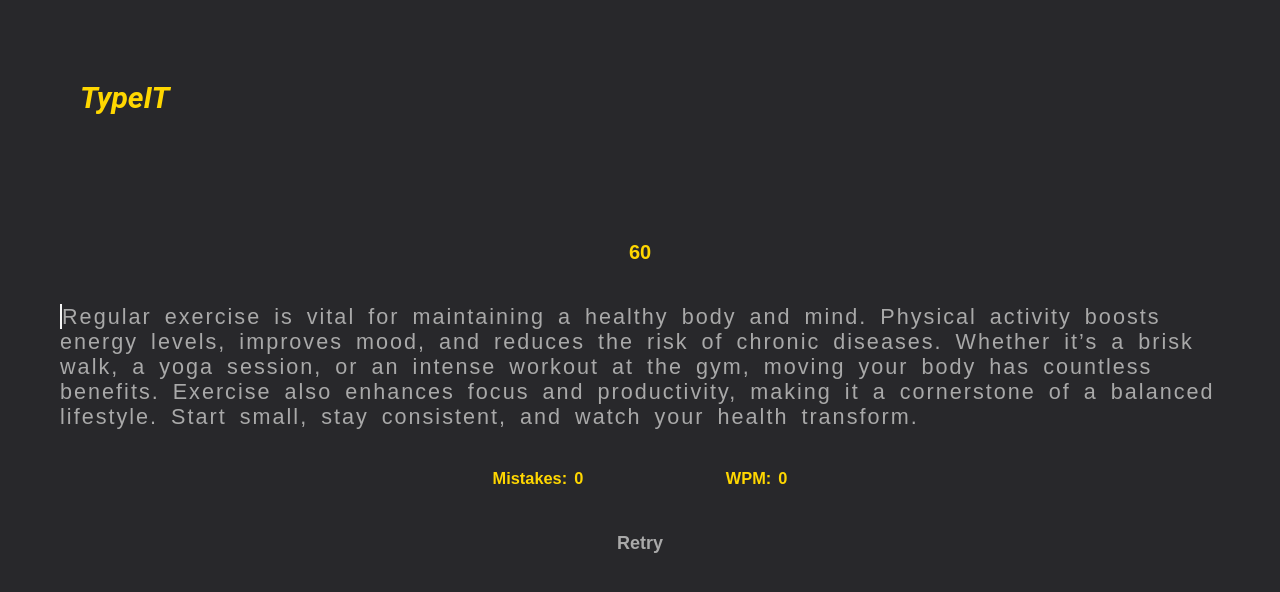
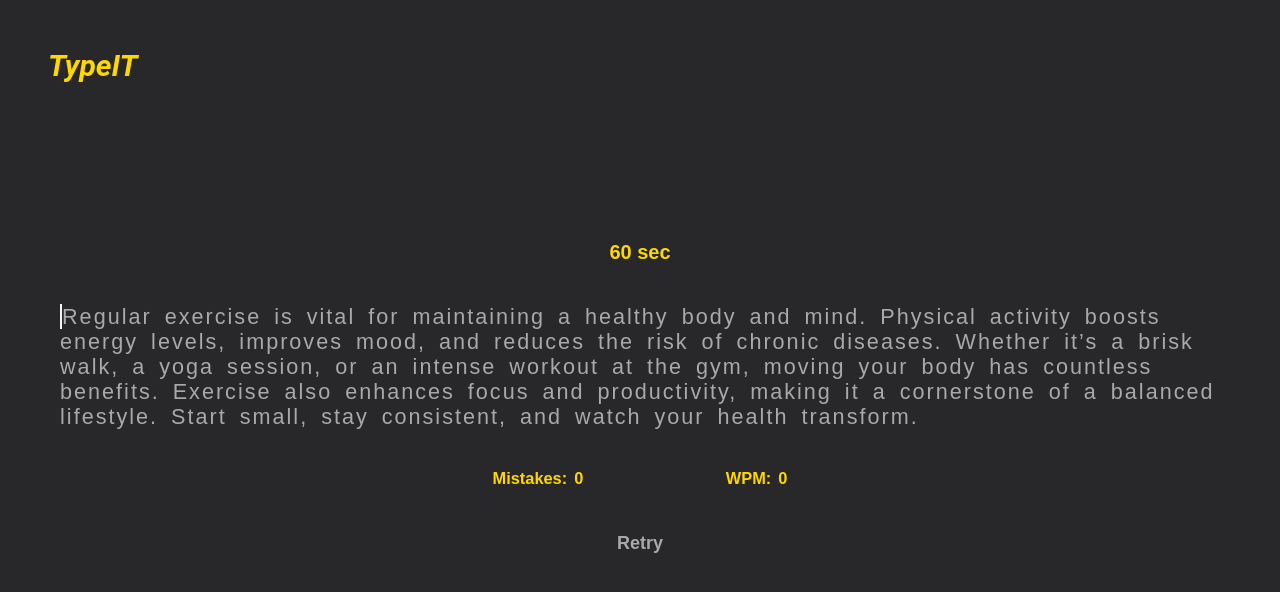
Before and after one commit to AyushSharma006/typingTest, a plain HTML site: page index.html in a window 1280 px wide. Drawn offline with Linux system fonts and the light colour scheme.

Commit message:
fix issue

```diff
--- a/index.html
+++ b/index.html
@@ -14,7 +14,7 @@
 
       <div class="section">
         <div class="main-container">
-          <h3 id="timer">60</h3>
+          <h3 id="timer">60 sec</h3>
 
           <input id="in" type="text" />
 
--- a/style.css
+++ b/style.css
@@ -7,8 +7,8 @@
 
 .navbar {
     position: absolute;
-    top: 5rem;
-    left: 5rem;
+    top: 3rem;
+    left: 3rem;
     color: gold;
     font-family: 'Roboto', sans-serif;
 }
```
